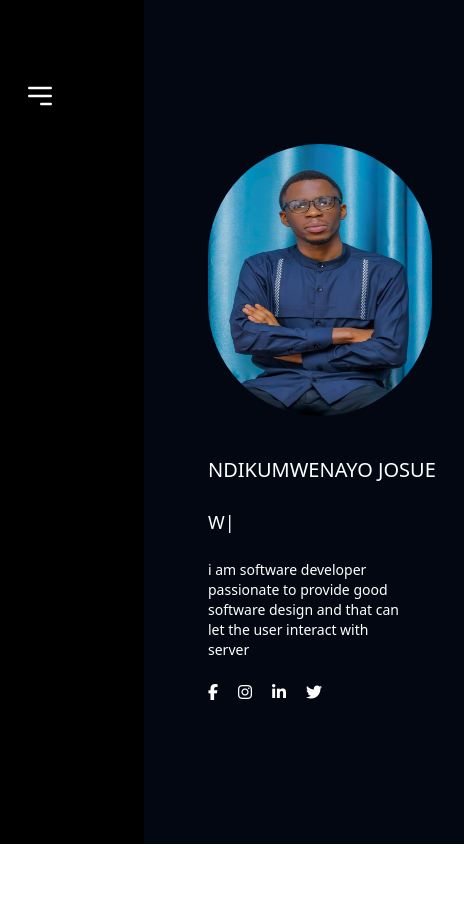
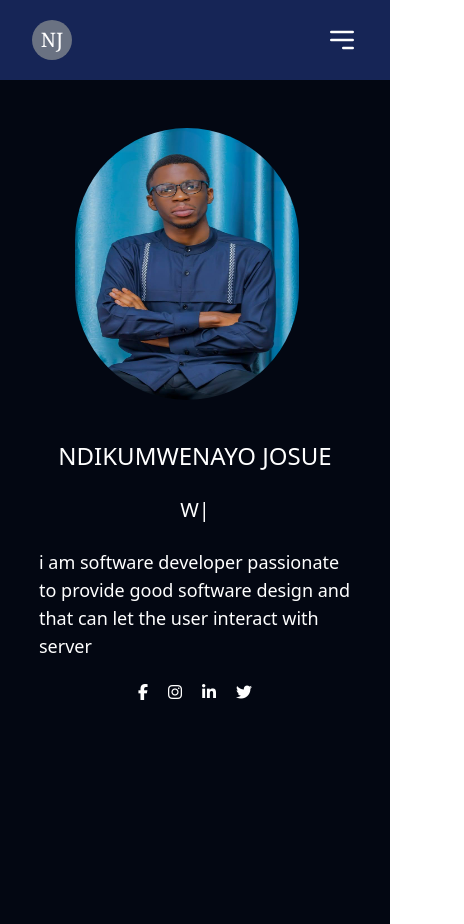
Before and after one commit to josue583/Joshua-portfolio, a React (Vite) app: page / in a window 390 px wide. Shown: the whole page, 464 px wide, since content can reach past the window. Before the commit the page ends 844 px from the top, so only its background shows below. Built offline with nearby package versions, Linux system fonts and the light colour scheme.

Commit message:
adding the Menu bar with side bar

```diff
--- a/src/components/Sidebar.jsx
+++ b/src/components/Sidebar.jsx
@@ -7,11 +7,13 @@ export default function sidebar() {
   const [isOpen,setIsOpen]=useState(false)
   return (
 
-    <div className='w-36 h-screen pt-20 fixed left-0 top-0  md:w-52 md:min-h-full bg-black text-white  flex flex-col flex-grow pl-6 md:pl-16 gap-16 '>
-      {/* <div className='w-8 h-8 raund-full'> <img className='w-8 h-8 rounded-full border-t-transparent animate-spin-slow' src={joshua} alt="" /></div> */}
+    <div className='md:w-64 md:min-h-screen bg-blue-950 md:pt-40 text-white flex-grow md:pl-16 gap-16 '>
+      {/* w-full h-20  */}
+      {/* pt-20 fixed left-0 top-0 */}
 
-     <div>
-     <button onClick={() => setIsOpen(!isOpen)} className="md:hidden text-white">
+      <div className='w-full flex justify-between items-center h-20 bg-blue-950 md:hidden'>
+        <h1 className='w-10 h-10 rounded-full text-white bg-gray-500 flex justify-center items-center ml-8 text-xl font-serif'>NJ</h1>
+      <button onClick={() => setIsOpen(!isOpen)} className="md:hidden text-white mr-8">
   {isOpen ? (
     <svg className="w-8 h-8" fill="none" stroke="currentColor" viewBox="0 0 24 24">
       <path strokeLinecap="round" strokeLinejoin="round" strokeWidth="2" d="M6 18L18 6M6 6l12 12"></path>
@@ -23,8 +25,11 @@ export default function sidebar() {
   )}
 </button>
 
+      </div>
+     <div>
 
 <ul className='hidden  md:flex flex-col  gap-4 text-sm font-serif'>
+<h1 className='w-10 h-10 rounded-full text-white bg-gray-500 flex justify-center items-center ml-8 text-xl font-serif'>NJ</h1>
         <li className='text-white font-bold text-xl'>DashBord</li>
         <Link to="/" className='flex gap-4'><i class="fa-solid fa-house"></i>Home</Link>
         <Link to="/about" className='flex gap-4'><i class="fa-solid fa-user"></i>About</Link>
@@ -33,9 +38,9 @@ export default function sidebar() {
       </ul>
      </div>
 {isOpen&&(
-  <div className='w-20 min-h-screen '>
- <ul className='flex flex-col  gap-4 text-sm md:hidden'>
-        <li className='text-xl font-bold'>Dashboard</li>
+  <div className='w-36 fixed top-0 h-96 bg-blue-950 flex items-center justify-center  '>
+ <ul className='flex flex-col  gap-4 text-md md:hidden'>
+ <h1 className='w-10 h-10 rounded-full text-white bg-gray-500 flex justify-center items-center text-xl font-serif'>NJ</h1>
         <Link to="/" className='flex gap-4 font-thin'><i class="fa-solid fa-house"></i>Home</Link>
         <Link to="/about" className='flex gap-4 font-thin'><i class="fa-solid fa-user"></i>About</Link>
         <Link to="/contact" className='flex gap-4 font-thin'><i class="fa-solid  fa-gear"></i>Contact</Link>
--- a/src/pages/About.jsx
+++ b/src/pages/About.jsx
@@ -9,9 +9,9 @@ import Experiance from '../components/Experiance'
 import Footer from '../components/Footer'
 function About() {
   return (
-    <div className='  min-h-screen flex bg-gray-950'>
+    <div className=' flex flex-col md:flex md:flex-row bg-gray-950'>
       <Sidebar/>
-      <div className='w-full ml-32 md:w-4/5 bg-gray-950 md:bg-gray-950 md:ml-64  min-h-screen  flex flex-col justify-center items-center gap-20 ' >
+      <div className='w-full md:w-4/5 bg-gray-950 md:bg-gray-950 md:ml-64  min-h-screen  flex flex-col justify-center items-center gap-20 ' >
       <div className='w-4/5 min-h-screen text-white  flex flex-col mt-40 gap-6'>
       <div className='w-full mid:w-4/5 h-32 flex flex-col gap-2 text-gray-100'>
       <h1 className='w-20 h-8 bg-gray-700 font-bold text-center '>About</h1>
--- a/src/pages/Home.jsx
+++ b/src/pages/Home.jsx
@@ -4,21 +4,21 @@ import joshua from '../assets/joshua.jpg'
 import { TypeAnimation } from 'react-type-animation'
 function Home() {
   return (
-    <div className='w-full min-h-[100dvh]  md:min-h-screen flex gap-0'>
+    <div className='w-full flex flex-col md:flex md:flex-row  md:min-h-screen'>
       <Sidebar/>
-      <div className='w-full p-4  ml-20  flex flex-col items-center pl-32 justify-center bg-gray-950 md:4/5:flex md:flex-row sm:items-center sm:justify-center bg-gray-950 min-h-screen text-white    gap-10'>
+      <div className='w-full min-h-screen flex flex-col items-center bg-gray-950 pt-12 md:4/5 md:flex md:flex-row md:bg-gray-950 sm:items-center sm:justify-center min-h-screen text-white    gap-10'>
         <div className='w-60'>
          <img className='w-56 h-68 rounded-full border-t-transparent animate-spin-slow' src={joshua} alt="" />
         </div>
-        <div className='md:w-2/5 text-md  md:text-xl flex flex-col gap-6'>
-           <h1 className='text-xl md:text-4xl'>NDIKUMWENAYO JOSUE</h1>
-           <h2 className='text-lg md:text-lg'> <TypeAnimation
+        <div className='w-full flex flex-col items-center md:w-2/5 text-md  md:text-xl flex flex-col gap-6'>
+           <h1 className='text-2xl md:text-4xl'>NDIKUMWENAYO JOSUE</h1>
+           <h2 className='text-xl md:text-lg'> <TypeAnimation
         sequence={["Software Dev", 1000, "Welcome to my portfolio!", 1000]}
         wrapper="span"
         speed={50}
         repeat={Infinity}
       /></h2>
-           <p className=' w-4/5 text-sm md:text-lg space-y-60'>i am software developer passionate to provide good software design and that can let the user interact with server</p>
+           <p className=' w-4/5 text-lg md:text-lg space-y-60'>i am software developer passionate to provide good software design and that can let the user interact with server</p>
            <div className='flex gap-5 '>
         <i class="fa-brands text-white fa-facebook-f"></i>
         <i class="fa-brands text-white fa-instagram"></i>
```
